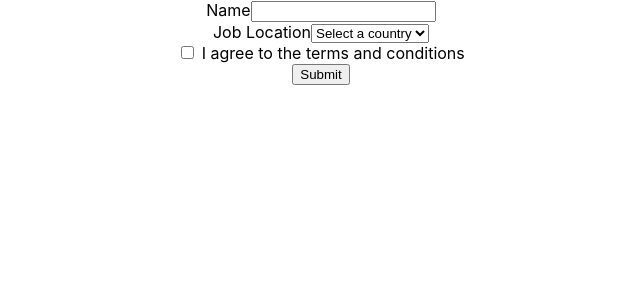
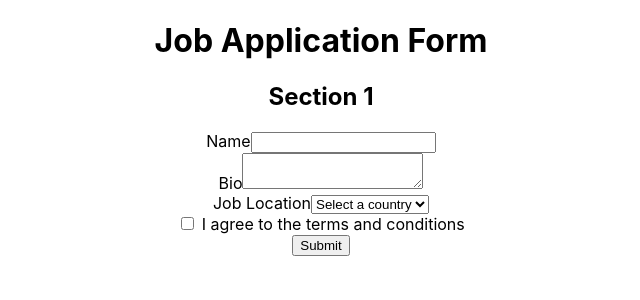
Before and after one commit to numoonchld/react-testing, a React (Create React App) app: page / in a window 1280 px wide. Shown: the top 300 px of the page, without its empty margins (319-959 px from the left). Built offline with nearby package versions, Linux system fonts and the light colour scheme.

Commit message:
getbyrole options

```diff
--- a/src/component/application/Application.tsx
+++ b/src/component/application/Application.tsx
@@ -2,10 +2,18 @@
 
 const Application = () => {
   return (
+    <>
+    <h1>Job Application Form</h1>
+    <h2>Section 1</h2>
     <form>
       <div>
         <label htmlFor='name'>Name</label>
         <input type="text" id="name" />
+      </div>
+      <div>
+        <label htmlFor='bio'>Bio
+        <textarea id='bio' name='bio'/>
+        </label>
       </div>
       <div>
         <label htmlFor='job-location'>Job Location</label>
@@ -23,6 +31,7 @@
       </div>
       <button type='submit'>Submit</button>
     </form>
+    </>
   )
 }
 
```
Also changed, not shown: 1 other file (tests, documents, lock files or other folders).
